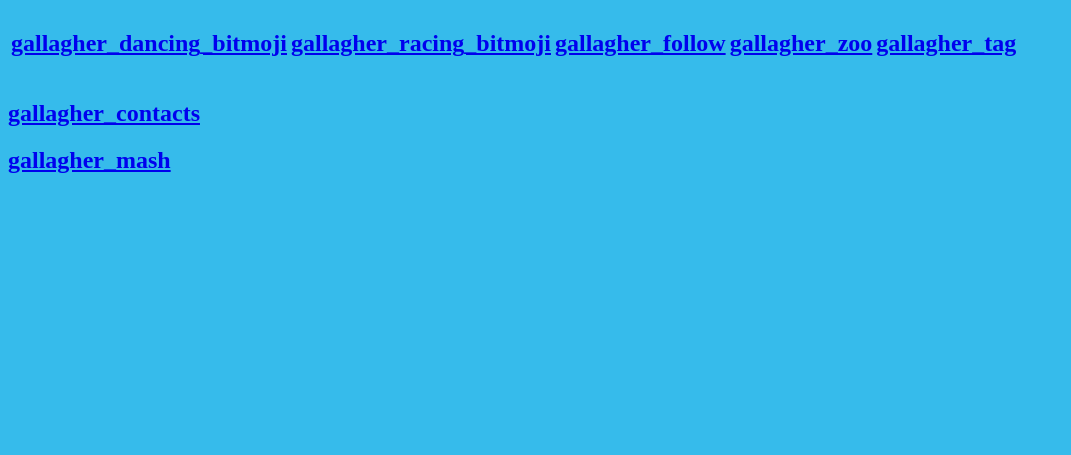
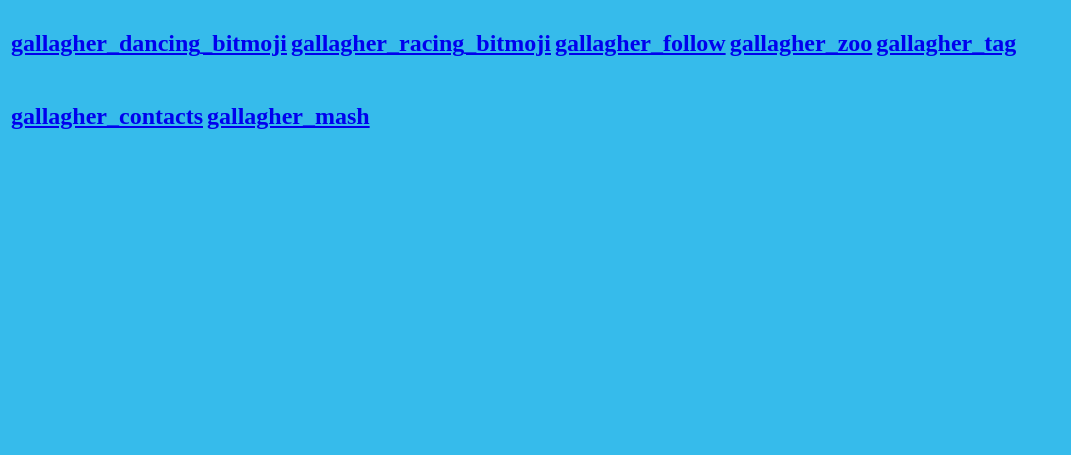
Before and after one commit to itscolin12/itscolin12.github.io, a plain HTML site: page javascripts.html in a window 1280 px wide. Shown: the part 345-800 px from the top of the page, without its empty margins (0-1071 px from the left). Drawn offline with Linux system fonts and the light colour scheme; a script that the page names is missing.

Commit message:
Update javascripts.html

```diff
--- a/javascripts.html
+++ b/javascripts.html
@@ -32,8 +32,8 @@
        <table>
   <thead>
     <tr>
-      <h2><a href="https://www.khanacademy.org/computer-programming/gallagher_contacts/5397746816073728">gallagher_contacts</a></h2><script src="https://www.khanacademy.org/computer-programming/gallagher_contacts/5397746816073728/embed.js?editor=no&buttons=no&author=no&embed=yes"></script></th>
-        <h2><a href="https://www.khanacademy.org/computer-programming/gallagher_mash/5143323955118080">gallagher_mash</a></h2><script src="https://www.khanacademy.org/computer-programming/gallagher_mash/5143323955118080/embed.js?editor=no&buttons=no&author=no&embed=yes"></script></th>
+     <th> <h2><a href="https://www.khanacademy.org/computer-programming/gallagher_contacts/5397746816073728">gallagher_contacts</a></h2><script src="https://www.khanacademy.org/computer-programming/gallagher_contacts/5397746816073728/embed.js?editor=no&buttons=no&author=no&embed=yes"></script></th>
+        <th><h2><a href="https://www.khanacademy.org/computer-programming/gallagher_mash/5143323955118080">gallagher_mash</a></h2><script src="https://www.khanacademy.org/computer-programming/gallagher_mash/5143323955118080/embed.js?editor=no&buttons=no&author=no&embed=yes"></script></th>
     </tr>
    </thead>
     </table>
```
